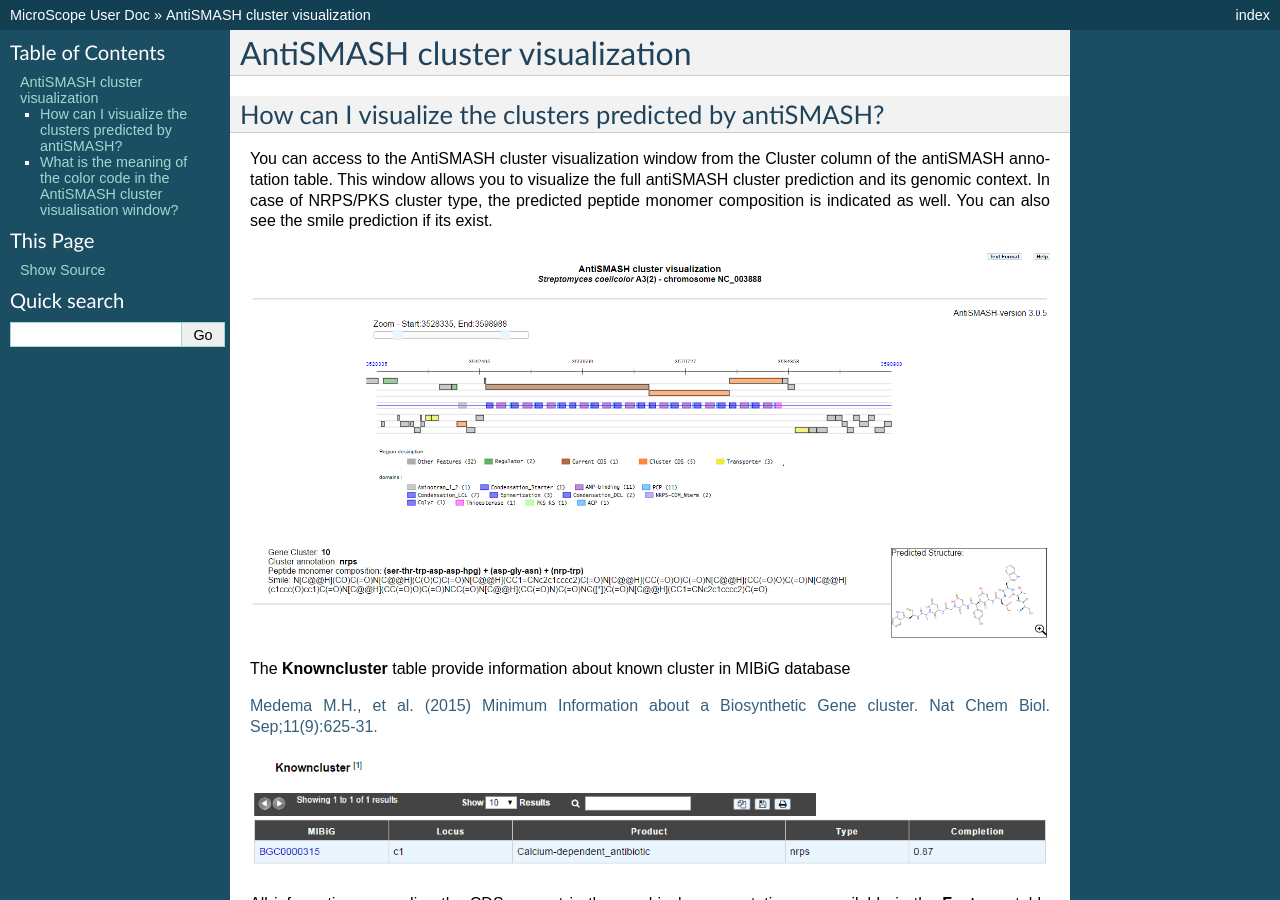
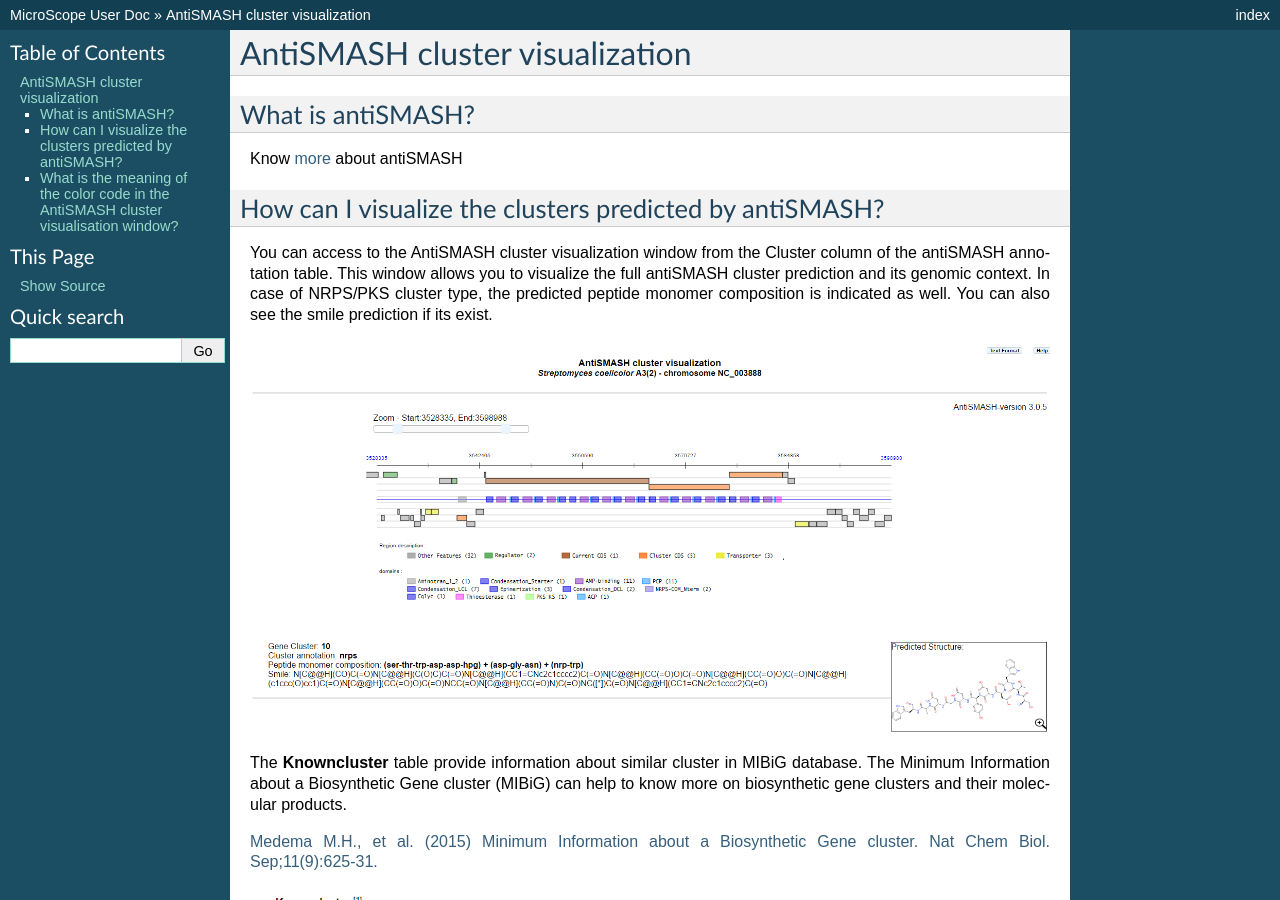
Before and after one commit to labgem/microscope-user-doc, a Sphinx documentation site: the page built from docs/content/mage/domainviewer.rst, in a window 1280 px wide and 900 px high. Built offline with Sphinx 7.4.7, drawn with Linux system fonts in a browser that asks for light colours; formulas are drawn with MathJax 3.

Commit message:
Update domainviewer.rst

```diff
--- a/docs/content/mage/domainviewer.rst
+++ b/docs/content/mage/domainviewer.rst
@@ -2,6 +2,10 @@
 AntiSMASH cluster visualization
 ######################
 
+What is antiSMASH?
+------------------
+
+Know  `more <https://microscope.readthedocs.io/en/latest/content/mage/info.html#antismash>`_ about antiSMASH
 
 How can I visualize the clusters predicted by antiSMASH?
 --------------------------------------------------------
@@ -12,7 +16,7 @@ In case of NRPS/PKS cluster type, the predicted peptide monomer composition is i
 
 .. image:: img/antiSMASH3_viewer.PNG
 
-The **Knowncluster** table provide information about known cluster in MIBiG database
+The **Knowncluster** table provide information about similar cluster in MIBiG database. The Minimum Information about a Biosynthetic Gene cluster (MIBiG) can help to know more on biosynthetic gene clusters and their molecular products.
 
 `Medema M.H., et al. (2015) Minimum Information about a Biosynthetic Gene cluster. Nat Chem Biol. Sep;11(9):625-31. <http://www.ncbi.nlm.nih.gov/pubmed/26284661>`_
 
```
